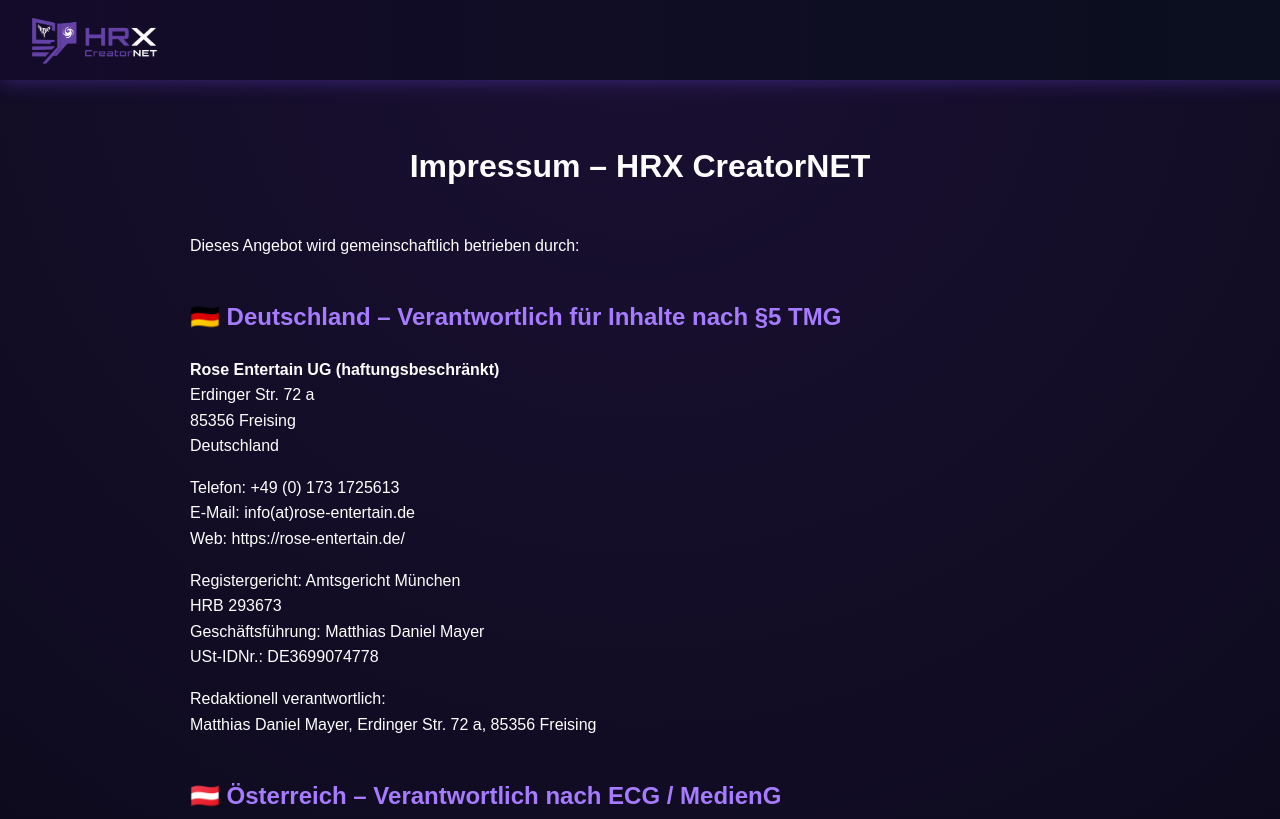
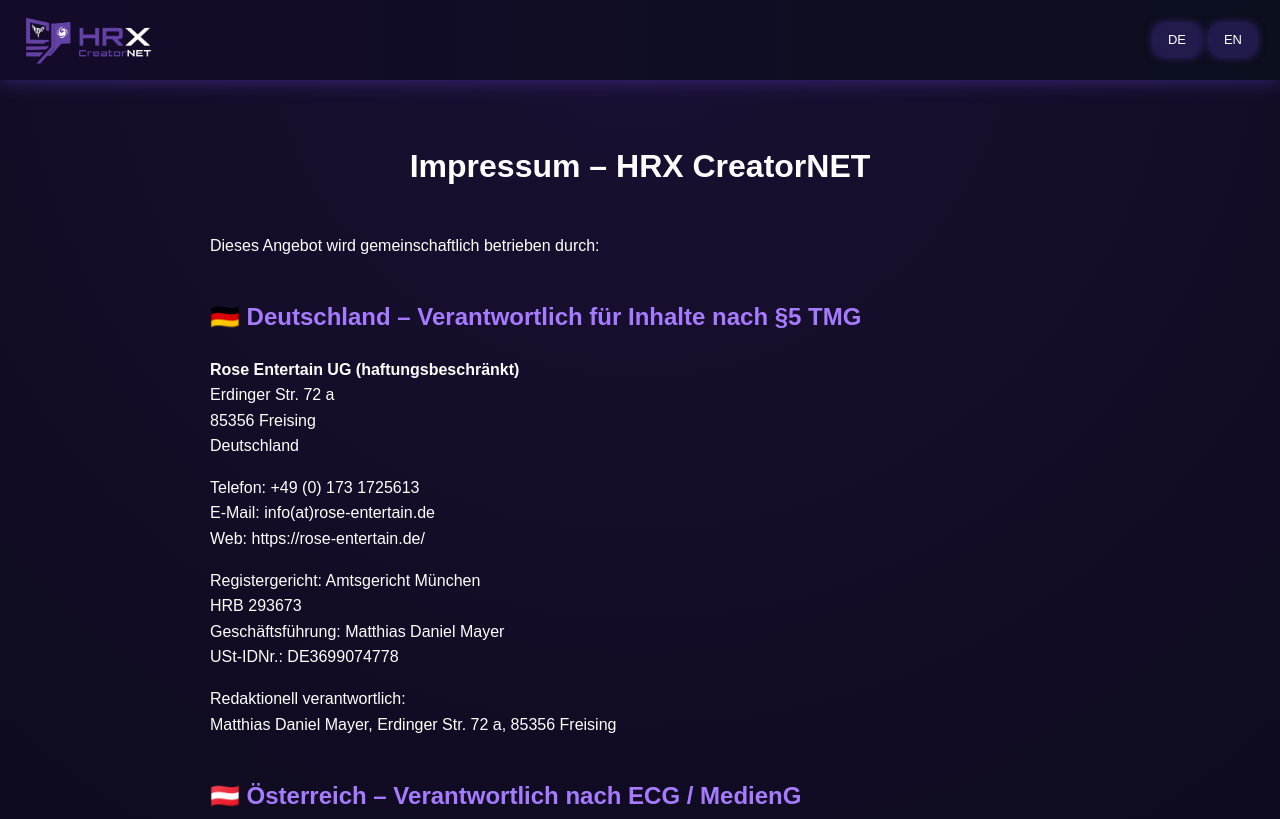
Before and after one commit to SystemRoseEntertain/HRX-Website, a website: page impressum.html in a window 1280 px wide. Shown: the top 819 px of the page. Drawn offline with Linux system fonts and the light colour scheme.

Commit message:
Update impressum.html

```diff
--- a/impressum.html
+++ b/impressum.html
@@ -6,6 +6,8 @@
 <title>Impressum – HRX CreatorNET</title>
 
 <style>
+*{ box-sizing:border-box; }
+
 body{
     margin:0;
     font-family:Arial, Helvetica, sans-serif;
@@ -23,12 +25,44 @@
     background:linear-gradient(90deg,#140b2a,#0b0f1e);
     display:flex;
     align-items:center;
-    padding-left:30px;
+    justify-content:space-between;
+    padding:0 24px;
     box-shadow:0 0 20px rgba(122,77,255,0.4);
+    z-index:1000;
+}
+
+.header a{
+    display:flex;
+    align-items:center;
+    text-decoration:none;
 }
 
 .header img{
     height:50px;
+}
+
+/* Sprachbuttons oben rechts */
+.lang-switch{
+    display:flex;
+    gap:10px;
+    flex-shrink:0;
+}
+.lang-btn{
+    padding:6px 14px;
+    border-radius:10px;
+    background: rgba(122,77,255,0.2);
+    color:white;
+    text-decoration:none;
+    font-size:13px;
+    transition:0.2s;
+    box-shadow: 0 0 10px rgba(122,77,255,0.5);
+    cursor:pointer;
+    user-select:none;
+    white-space:nowrap;
+}
+.lang-btn:hover{
+    background: rgba(167,123,255,0.5);
+    transform: scale(1.05);
 }
 
 .container{
@@ -57,17 +91,32 @@
     font-size:12px;
     opacity:0.7;
 }
+
+/* Mobile etwas kompakter */
+@media (max-width:520px){
+    .header{ padding:0 14px; }
+    .lang-btn{ padding:5px 10px; font-size:12px; }
+}
 </style>
 </head>
 
 <body>
 
 <div class="header">
-    <img src="HRX_Logo_Twitchlila_w4.png" alt="HRX Logo">
+    <!-- ✅ Logo links oben -> Link zur Startseite -->
+    <a href="index.html" aria-label="Zur Startseite">
+        <img src="HRX_Logo_Twitchlila_w4.png" alt="HRX Logo">
+    </a>
+
+    <!-- ✅ DE/EN rechts oben -->
+    <div class="lang-switch">
+        <span class="lang-btn" onclick="setLang('de')">DE</span>
+        <span class="lang-btn" onclick="setLang('en')">EN</span>
+    </div>
 </div>
 
-<div class="container">
-
+<div class="container" id="content">
+<!-- ✅ DE Originaltext 1:1 -->
 <h1>Impressum – HRX CreatorNET</h1>
 
 <p>Dieses Angebot wird gemeinschaftlich betrieben durch:</p>
@@ -99,7 +148,6 @@
 Matthias Daniel Mayer, Erdinger Str. 72 a, 85356 Freising
 </p>
 
-
 <h2>🇦🇹 Österreich – Verantwortlich nach ECG / MedienG</h2>
 
 <p>
@@ -118,7 +166,6 @@
 Unternehmensgegenstand: Streaming / Online-Content-Erstellung<br>
 Grundlegende Richtung des Mediums: Unterhaltung und Livestreaming-Inhalte
 </p>
-
 
 <h2>Haftungsausschluss</h2>
 
@@ -143,13 +190,106 @@
 Die Vervielfältigung, Bearbeitung, Verbreitung und jede Art der Verwertung außerhalb der Grenzen
 des Urheberrechtes bedürfen der schriftlichen Zustimmung des jeweiligen Autors bzw. Erstellers.
 </p>
-
 </div>
 
 <footer>
-<a href="index.html">Zur Startseite</a>
+    <a href="index.html" id="backlink">Zur Startseite</a>
 </footer>
 
+<script>
+/* ✅ DE Originaltext bleibt 1:1 — EN ist eng daran übersetzt */
+const htmlDE = document.getElementById("content").innerHTML;
+
+const htmlEN = `
+<h1>Legal Notice – HRX CreatorNET</h1>
+
+<p>This service is jointly operated by:</p>
+
+<h2>🇩🇪 Germany – Responsible for content according to §5 TMG</h2>
+
+<p>
+<b>Rose Entertain UG (limited liability)</b><br>
+Erdinger Str. 72 a<br>
+85356 Freising<br>
+Germany
+</p>
+
+<p>
+Phone: +49 (0) 173 1725613<br>
+Email: info(at)rose-entertain.de<br>
+Web: https://rose-entertain.de/
+</p>
+
+<p>
+Register court: District Court (Amtsgericht) Munich<br>
+HRB 293673<br>
+Management: Matthias Daniel Mayer<br>
+VAT ID: DE3699074778
+</p>
+
+<p>
+Editorially responsible:<br>
+Matthias Daniel Mayer, Erdinger Str. 72 a, 85356 Freising
+</p>
+
+<h2>🇦🇹 Austria – Responsible according to ECG / MedienG</h2>
+
+<p>
+<b>Harald Göbl</b><br>
+Zinsenwang 27<br>
+3325 Ferschnitz<br>
+Austria
+</p>
+
+<p>
+Email: harry(at)haraldgoebl.com<br>
+Phone: +43 660 6467667
+</p>
+
+<p>
+Purpose of the business: Streaming / online content creation<br>
+Basic direction of the medium: Entertainment and livestreaming content
+</p>
+
+<h2>Disclaimer</h2>
+
+<p>
+The contents of our pages have been created with the greatest care. However, we cannot assume any liability for the accuracy,
+completeness and up-to-dateness of the contents.
+As a service provider, we are responsible for our own content on these pages in accordance with § 7 para. 1 TMG and the general laws.
+</p>
+
+<p>
+Our offer contains links to external third-party websites over whose content we have no influence.
+Therefore, we cannot assume any liability for such external content.
+The respective provider or operator of the linked pages is always responsible for their content.
+</p>
+
+<h2>Copyright</h2>
+
+<p>
+The content and works created by the site operators on these pages are subject to German copyright law. The media owner is Rose Entertain UG (limited liability), the author is Matthias Daniel Mayer. Third-party contributions are marked as such.
+Reproduction, editing, distribution and any kind of use outside the limits of copyright law require the written consent of the respective author or creator.
+</p>
+`;
+
+function setLang(lang){
+  const content = document.getElementById("content");
+  const backlink = document.getElementById("backlink");
+
+  if(lang === "en"){
+    document.documentElement.lang = "en";
+    document.title = "Legal Notice – HRX CreatorNET";
+    content.innerHTML = htmlEN;
+    backlink.textContent = "Back to homepage";
+  } else {
+    document.documentElement.lang = "de";
+    document.title = "Impressum – HRX CreatorNET";
+    content.innerHTML = htmlDE;
+    backlink.textContent = "Zur Startseite";
+  }
+}
+</script>
+
 </body>
-
 </html>
```
